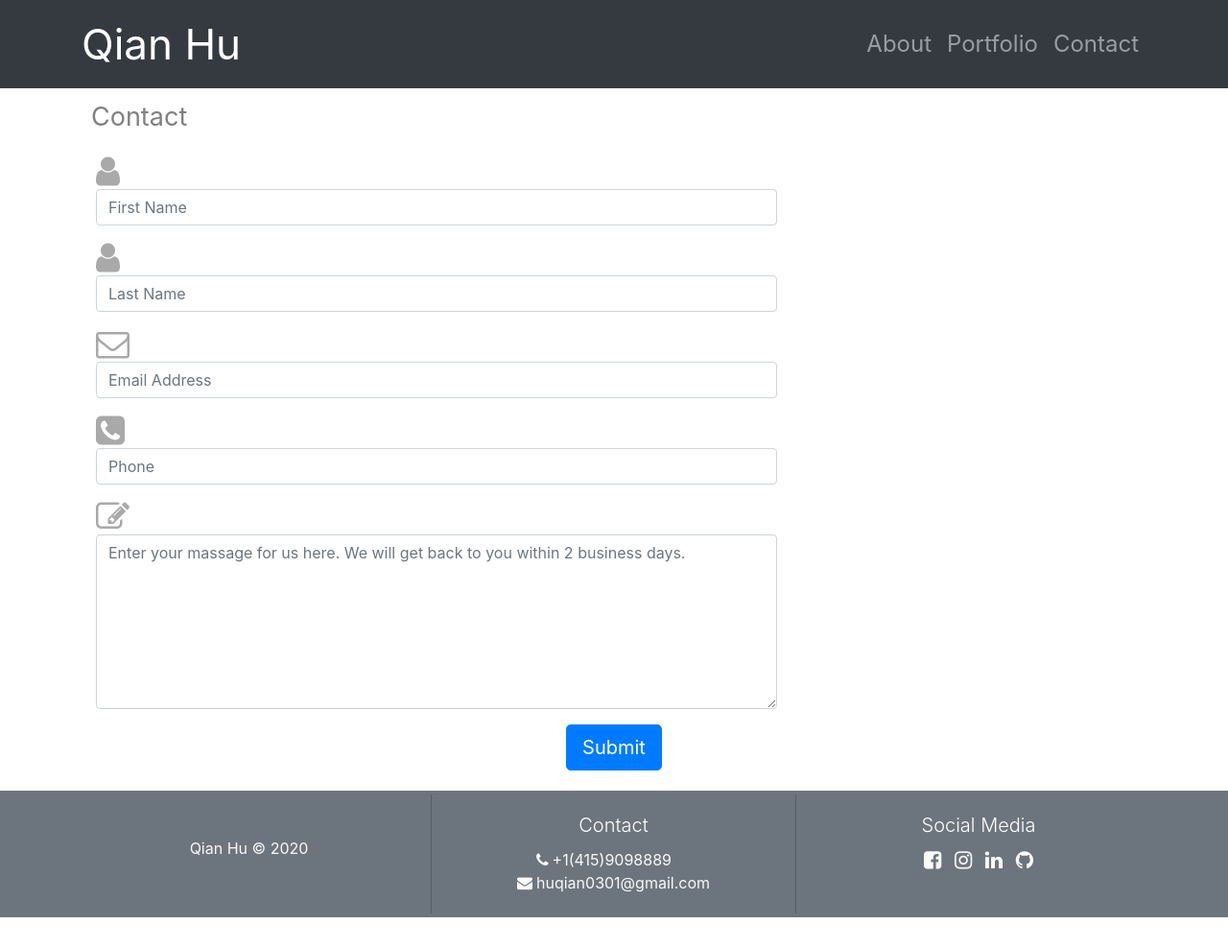
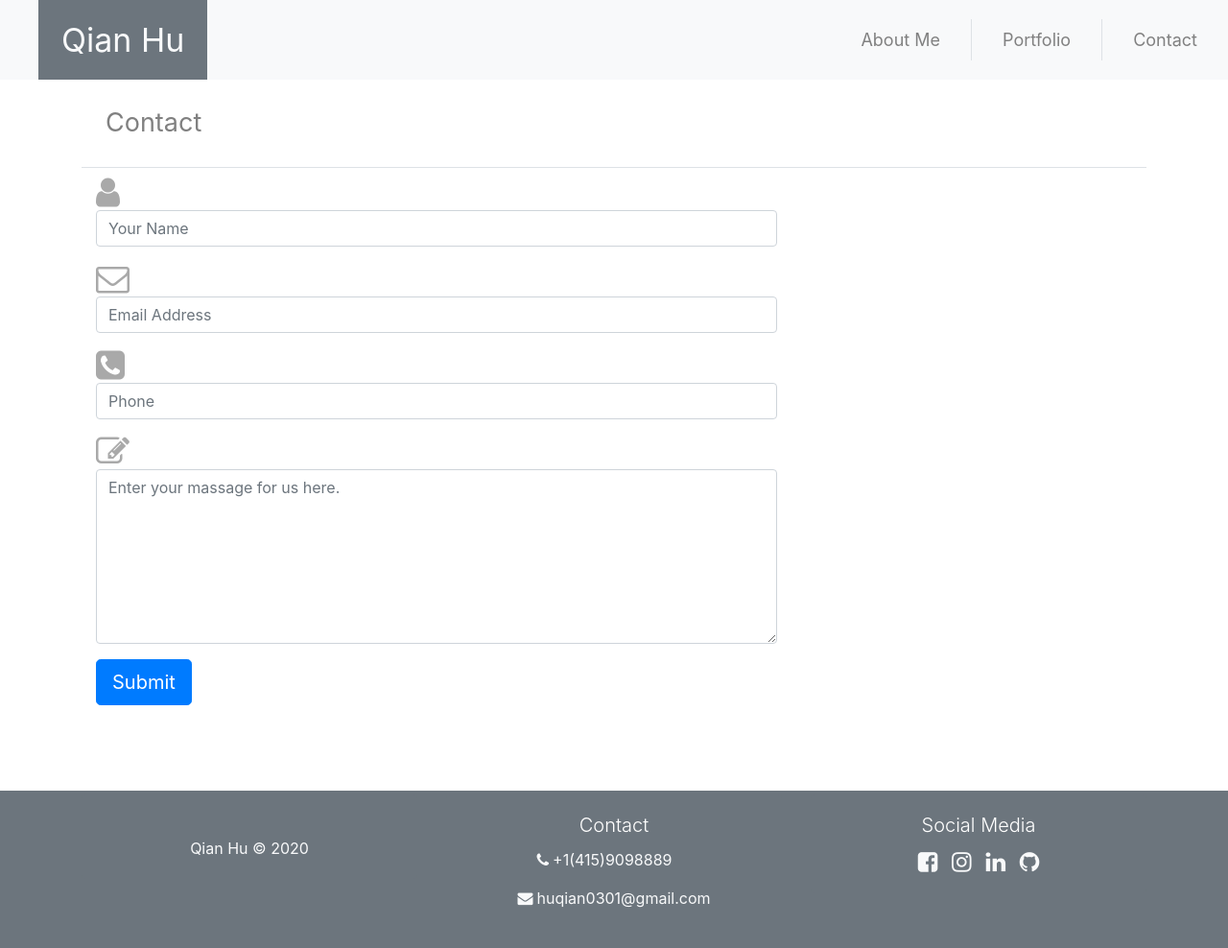
Before and after one commit to huqian301/Responsive-Portfolio, a plain HTML site: page contact.html in a window 1280 px wide. Shown: the whole page at 96% size. Before the commit the page ends 956 px from the top, so only its background shows below. Drawn offline with nearby package versions, Linux system fonts and the light colour scheme.

Commit message:
change the navgation style and fix the problem when using different size devices

```diff
--- a/contact.html
+++ b/contact.html
@@ -1,64 +1,52 @@
-<!DOCTYPE html>
+<!doctype html>
 <html lang="en">
 
 <head>
-    <meta charset="UTF-8">
-    <meta name="viewport" content="width=device-width, initial-scale=1.0">
-    <!-- Bootstrap CSS stylesheet -->
+    <!-- Required meta tags -->
+    <meta charset="utf-8">
+    <meta name="viewport" content="width=device-width, initial-scale=1, shrink-to-fit=no">
+
+    <!-- Bootstrap CSS -->
     <link rel="stylesheet" href="https://stackpath.bootstrapcdn.com/bootstrap/4.5.0/css/bootstrap.min.css"
         integrity="sha384-9aIt2nRpC12Uk9gS9baDl411NQApFmC26EwAOH8WgZl5MYYxFfc+NcPb1dKGj7Sk" crossorigin="anonymous">
     <!-- Bootstrap /fontawesome -->
     <link rel="stylesheet" href="https://stackpath.bootstrapcdn.com/font-awesome/4.7.0/css/font-awesome.min.css">
-    <title>Contact Page</title>
+    <!-- link to style.css -->
     <link rel="stylesheet" href="style.css">
 
-</head>
-<body>
-     <!-- Navigation bar -->
+
+    <!-- header -->
     <header>
-        <nav class="navbar navbar-expand-lg navbar-dark bg-dark static-top">
-            <div class="container">
-                <a class="navbar-brand" href="#"> Qian Hu</a>
-                <button class="navbar-toggler" type="button" data-toggle="collapse" data-target="#navbarResponsive"
-                    aria-controls="navbarResponsive" aria-expanded="false" aria-label="Toggle navigation">
-                    <span class="navbar-toggler-icon"></span>
-                </button>
-                <div class="collapse navbar-collapse" id="navbarResponsive">
-                    <ul class="navbar-nav ml-auto">
-                        <li class="nav-item">
-                            <a class="nav-link" href="index.html">About</a>
+        <nav class="navbar navbar-light bg-light">
+            <span class="navbar-brand active text-light" style="font-size:34px;"> Qian Hu </span>
+            <ul class="nav">
+                <li class="nav-item border-right">
+                    <a class="nav-link" href="index.html">About Me</a>
                 </li>
-                        <li class="nav-item">
-                            <a class="nav-link" href="portfolio.html">Portfolio</a>
+                <li class="nav-item border-right">
+                    <a class="nav-link" href="profolio.html">Portfolio</a>
                 </li>
                 <li class="nav-item">
                     <a class="nav-link" href="contact.html">Contact</a>
                 </li>
             </ul>
-                </div>
-            </div>
         </nav>
     </header>
+    <!-- header end -->
 
 
+    <!-- section -->
     <section>
         <div class="container">
             <div class="row">
                 <div class="col-md-12">
-                    <div class="well well-sm">
                     <form class="form-horizontal" method="post">
                         <fieldset>
-                                <legend class="header">Contact</legend>
+                            <legend class="header border-bottom">Contact</legend>
                             <div class="form-group">
                                 <span class="col-md-1 col-md-offset-2 text-center"><i class="fa fa-user bigicon"></i></span>
                                 <div class="col-md-8">
-                                        <input id="fname" name="name" type="text" placeholder="First Name" class="form-control">
-                                    </div>
-                                </div>
-                                <div class="form-group">
-                                    <span class="col-md-1 col-md-offset-2 text-center"><i class="fa fa-user bigicon"></i></span>
-                                    <div class="col-md-8">
-                                        <input id="lname" name="name" type="text" placeholder="Last Name" class="form-control">
+                                    <input id="name" name="name" type="text" placeholder="Your Name" class="form-control">
                                 </div>
                             </div>
 
@@ -79,12 +67,12 @@
                             <div class="form-group">
                                 <span class="col-md-1 col-md-offset-2 text-center"><i class="fa fa-pencil-square-o bigicon"></i></span>
                                 <div class="col-md-8">
-                                        <textarea class="form-control" id="message" name="message" placeholder="Enter your massage for us here. We will get back to you within 2 business days." rows="7"></textarea>
+                                    <textarea class="form-control" id="message" name="message" placeholder="Enter your massage for us here." rows="7"></textarea>
                                 </div>
                             </div>
 
                             <div class="form-group">
-                                    <div class="col-md-12 text-center">
+                                <div class="col-md-12">
                                     <button type="submit" class="btn btn-primary btn-lg">Submit</button>
                                 </div>
                             </div>
@@ -93,31 +81,30 @@
                 </div>
             </div>
         </div>
-        </div>
     </section>
+<!-- section end -->
 
-
-    <!--- Footer --->
+<!-- footer -->
     <footer>
-        <div class="jumbotron jumbotron-fluid bg-secondary p-1 mt-5 mb-0">
-            <div class="container ">
+        <div class="bg-secondary p-1 mt-5">
+            <div class="container">
                 <div class="row">
-                    <div class="col-12 col-sm-12 col-md-12 col-lg-4 col-xl-4 cizgi">
+                    <div class="col-12 col-sm-12 col-md-12 col-lg-4 col-xl-4">
                         <div class="card bg-secondary border-0">
-                            <div class="card-body text-light text-center">
-                                <br>
-                                <p class="d-inline">Qian Hu © 2020
-                                </p>
+                            <div class="card-body text-light text-center"><br>
+                                <p class="d-inline">Qian Hu © 2020</p>
                             </div>
                         </div>
                     </div>
 
-                    <div class="col-12 col-sm-12 col-md-6 col-lg-4 col-xl-4 cizgi">
+                    <div class="col-12 col-sm-12 col-md-6 col-lg-4 col-xl-4">
                         <div class="card bg-secondary border-0">
                             <div class="card-body text-center">
                                 <h5 class="card-title text-white display-4" style="font-size:20px">Contact</h5>
-                                <a class="text-light d-block" style="margin-left: -20px" href="#"><i class="fa fa-phone mr-1"></i>+1(415)9098889</a>
-                                <a class="text-light d-block" href="#"><i class="fa fa-envelope mr-1"></i>huqian0301@gmail.com</a>
+                                <p class="text-light d-block" style="margin-left: -20px"><i
+                                        class="fa fa-phone mr-1"></i>+1(415)9098889</p>
+                                <p class="text-light d-block"><i class="fa fa-envelope mr-1"></i>huqian0301@gmail.com
+                                </p>
                             </div>
                         </div>
                     </div>
@@ -126,15 +113,14 @@
                         <div class="card bg-secondary border-0">
                             <div class="card-body text-center">
                                 <h5 class="card-title text-white display-4" style="font-size:20px">Social Media</h5>
-
-                                <a class="text-light" href="https://www.facebook.com/attraversiamooh/"><i class="fa fa-facebook-square fa-fw fa-lg"></i></a>
-
-                                <a class="text-light" href="https://www.instagram.com/huqqqian/"><i class="fa fa-instagram fa-fw fa-lg"></i></a>
-
-                                <a class="text-light" href="https://www.linkedin.com/in/qian-hu-33aa91132/"><i class="fa fa-linkedin fa-fw fa-lg"></i></a>
-
-                                <a class="text-light" href="https://github.com/huqian301"><i class="fa fa-github fa-fw fa-lg"></i></a>
-
+                                <a class="text-light" href="https://www.facebook.com/attraversiamooh/"><i
+                                        class="fa fa-facebook-square fa-fw fa-lg"></i></a>
+                                <a class="text-light" href="https://www.instagram.com/huqqqian/"><i
+                                        class="fa fa-instagram fa-fw fa-lg"></i></a>
+                                <a class="text-light" href="https://www.linkedin.com/in/qian-hu-33aa91132/"><i
+                                        class="fa fa-linkedin fa-fw fa-lg"></i></a>
+                                <a class="text-light" href="https://github.com/huqian301"><i
+                                        class="fa fa-github fa-fw fa-lg"></i></a>
                             </div>
                         </div>
                     </div>
@@ -142,9 +128,11 @@
             </div>
         </div>
     </footer>
-    <!--# Footer #-->
+<!-- footer end -->
 
-    <!-- Bootstrap JS plugins -->
+
+    <!-- Optional JavaScript -->
+    <!-- jQuery first, then Popper.js, then Bootstrap JS -->
     <script src="https://code.jquery.com/jquery-3.5.1.slim.min.js"
         integrity="sha384-DfXdz2htPH0lsSSs5nCTpuj/zy4C+OGpamoFVy38MVBnE+IbbVYUew+OrCXaRkfj"
         crossorigin="anonymous"></script>
--- a/style.css
+++ b/style.css
@@ -1,46 +1,75 @@
-.navbar-brand {
-  font-size: 2.75rem;
+a{
+ color: gray;
+ font-size: 18px;
+}
+.nav-link{
+    padding:0.5rem 2rem;
+}
+.active{
+    background-color:#6c757d;
+    padding: 1rem 1.5rem;
+}
+.header {
+    color:grey;
+    font-size: 27px;
+    padding: 25px;
+
+}
+.navbar{
+    padding: 0rem;
+    padding-left: 40px;
 }
 
-.navbar-nav {
-  font-size: 1.5rem;
+h5{
+    font-size:20px;
+}
+.bigicon {
+    font-size: 35px;
+    color: darkgrey;
+}
+
+footer {
+    position: absolute;
+    bottom: 0;
+    width: 100%;
+    height: 1.5rem;
 }
 
 footer a.text-light:hover {
     color: #fed136 !important;
     text-decoration: none;
   }
-footer .cizgi {
-  border-right: 1px solid #535e67;
-}
-@media (max-width: 992px) {
-  footer .cizgi {
-    border-right: none;
-  }
-}
-
-
-footer {
-  position: absolute;
-  bottom: 0;
-  width: 100%;
-  height: 1.5rem;            /* Footer height */
-}
 
 
 
-.jumbotron {
-    padding: 0rem 0rem;
+@media (max-width: 628px) {
+    span {
+        width:100%;
+        text-align: center;
     }
 
+    .navbar{
+        padding: 0rem;
+        padding-left: 0px;
 
-  .header {
-      color:grey;
-      font-size: 27px;
-      padding: 10px;
+    }
+    .nav-link{
+        padding: 0.5rem 1rem;
     }
 
-  .bigicon {
-      font-size: 35px;
-      color: darkgrey;
+    .nav{
+        margin-bottom:0.5rem;
     }
+    .navbar-brand{
+        margin-right: 0rem;
+    }
+    ul{
+        margin:0.5rem 0.5rem;
+        width: 100%;
+        justify-content:center !important;
+        font-size: 12px;
+    }
+    .header{
+        font-size: 30px;
+    }
+  }
```
Also changed, not shown: index.html (+33 -45 lines), profolio.html (renamed from portfolio.html, +38 -41 lines), Assets/Images/768-contact.png (renamed from Assets/Images/768-contact.jpg), IMG_5009.JPG (added), 1 other file. Lines whose indentation alone changed are shown as unchanged.
